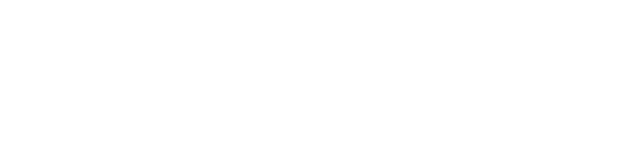
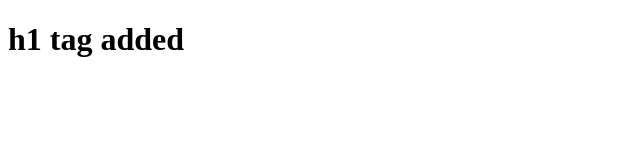
Before and after one commit to Dabeerzaidi/imran-token, a plain HTML site: page contactus.html in a window 1280 px wide. Shown: the whole page, without its empty margins (0-640 px from the left). Drawn offline with Linux system fonts and the light colour scheme.

Commit message:
h1 added

```diff
--- a/contactus.html
+++ b/contactus.html
@@ -6,6 +6,6 @@
     <title>Document</title>
 </head>
 <body>
-
+    <h1>h1 tag added</h1>
 </body>
 </html>
```
